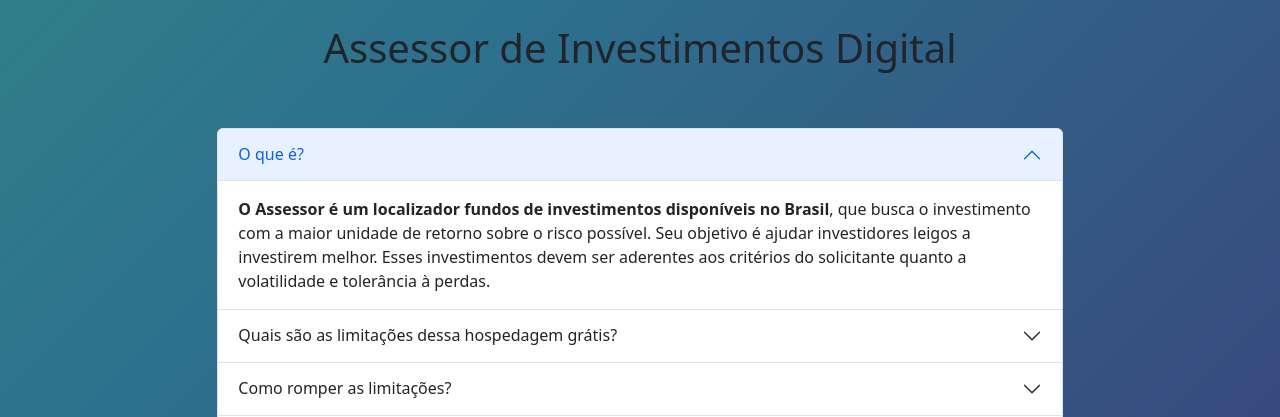
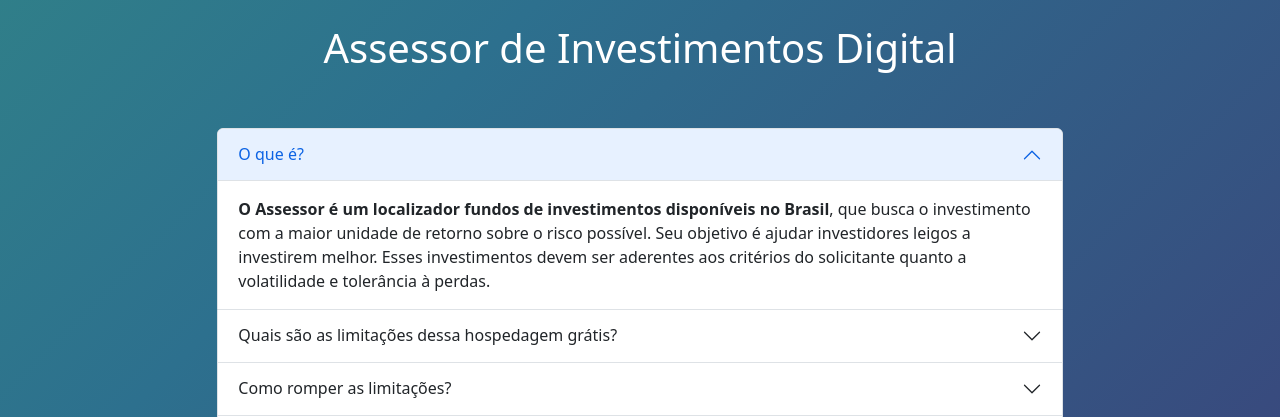
Before and after one commit to jovepy/projeto-django, a Django app: page / in a window 1280 px wide. Shown: the top 417 px of the page. Run offline with Django 4.2, Linux system fonts and the light colour scheme.

Commit message:
titulo branco

```diff
--- a/app/static/styles.css
+++ b/app/static/styles.css
@@ -20,3 +20,11 @@ body {
         background-position: 0% 50%;
     }
 }
+
+h1 {
+    color:#fff;
+}
+
+button {
+    color:#fff;
+}
--- a/app/templates/index.html
+++ b/app/templates/index.html
@@ -21,7 +21,7 @@
             <div class="col"></div>
             <div class="col-8">
             <div class = 'd-grid gap-2 d-md-block'>
-                <h1 class="text-center" stylesheet="color:#FFFFFF;">Assessor de
+                <h1 class="text-center" stylesheet="color:#fff;">Assessor de
                 Investimentos Digital</h1>
                 <br><br/>
                 <div class="accordion" id="accordionExample">
@@ -90,10 +90,11 @@
                           </div>
                         </div>
                       </div>
+                      <br></br>
+                      <button class="btn btn-info"> começar prévia </button>
+                      <br></br>
                   </div>
-                  <br></br>
-                  <button class="btn btn-info"> começar prévia </button>
-                  <br></br>
+
             </div>
             </div>
             <div class="col"></div>
```
